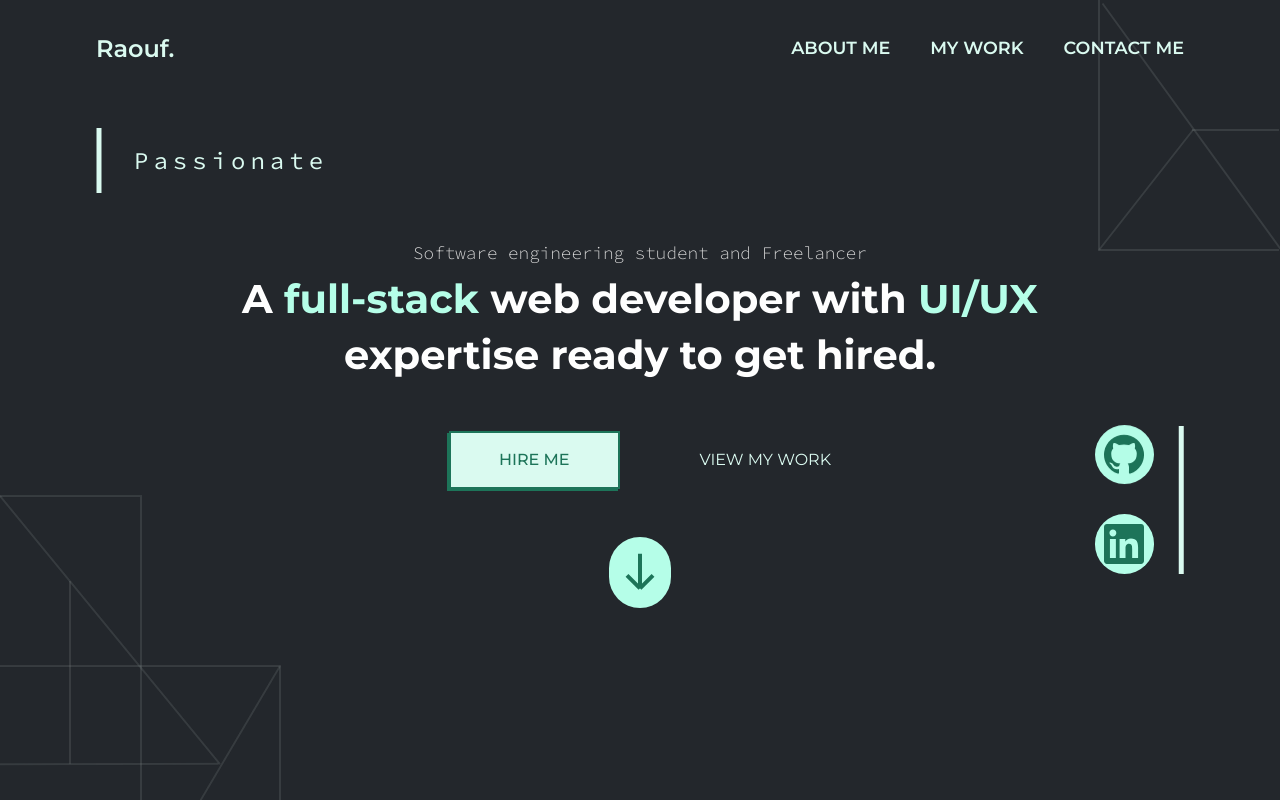
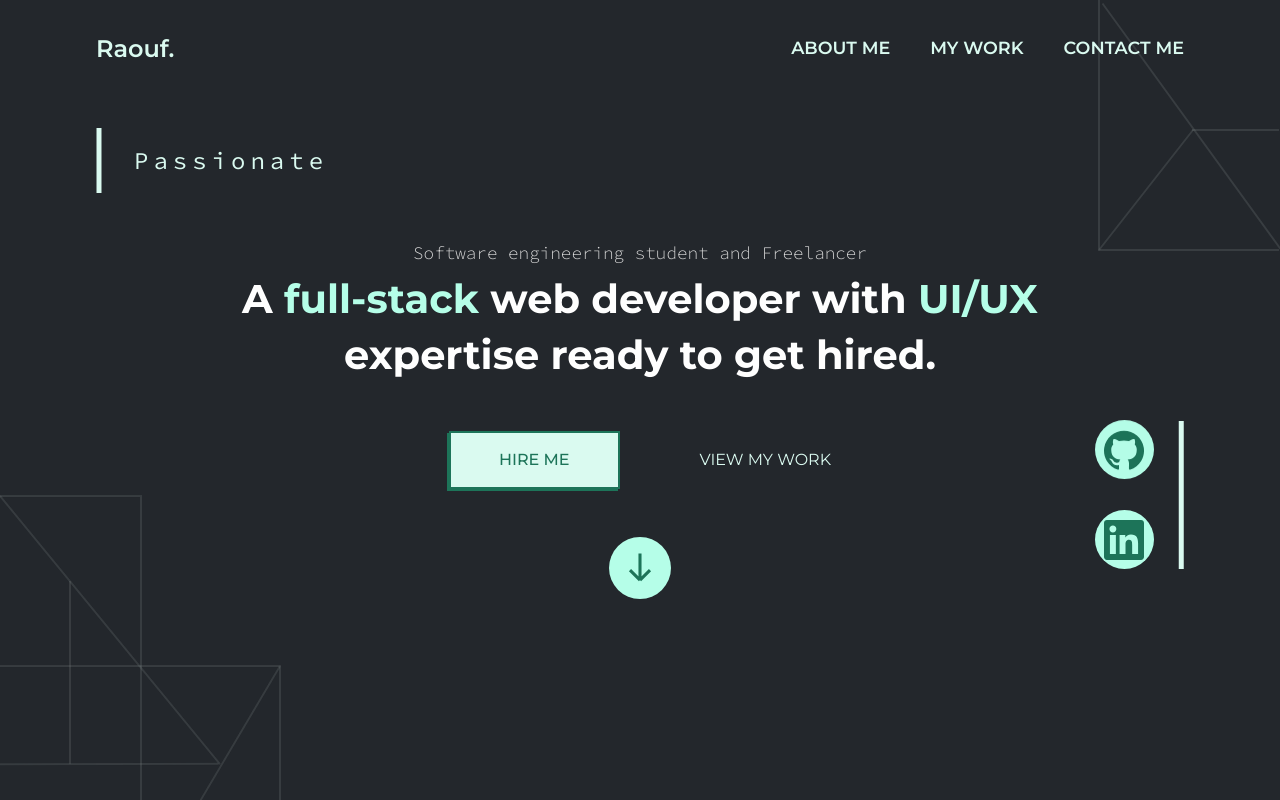
Before and after one commit to raouf-allala/portfolio, a React (Create React App) app: page / in a window 1280 px wide. Shown: the top 800 px of the page. Built offline with nearby package versions, Linux system fonts and the light colour scheme; the HTML template or start-up script is replaced by a standard one.

Commit message:
fixed arrow btn

```diff
--- a/src/index.css
+++ b/src/index.css
@@ -167,6 +167,10 @@ main{
   padding: 1em;
   border-radius: 50px;
 }
+.scroll-btn img{
+  width: 30px;
+  height: 30px;
+}
 .main-socials{
   position: absolute;
   right: 0;
```
